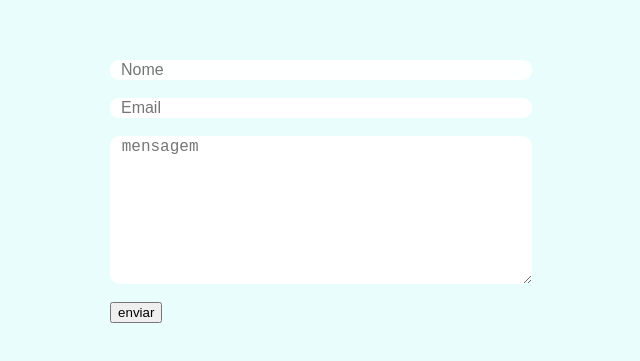
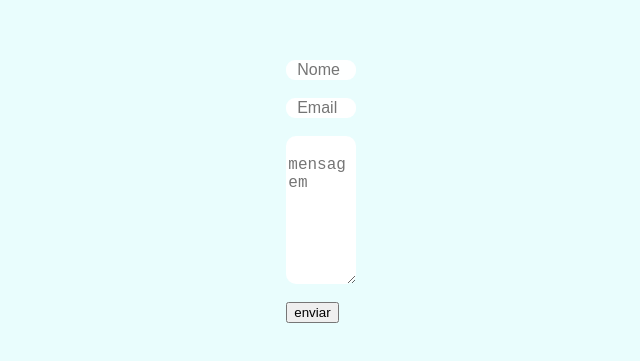
Before and after one commit to KaiqueGsander/contact, a plain HTML site: page index.html in a window 1280 px wide. Shown: the part 217-578 px from the top of the page, without its empty margins (315-955 px from the left). Drawn offline with Linux system fonts and the light colour scheme.

Commit message:
Update style.css

```diff
--- a/style.css
+++ b/style.css
@@ -9,8 +9,8 @@ body{
 }
 
 form{
-  width: 33%;
-  max-width: 700px;
+  width: 20%;
+  max-width: 70px;
   display: flex;
   flex-direction: column;
   gap: 18px;
```
